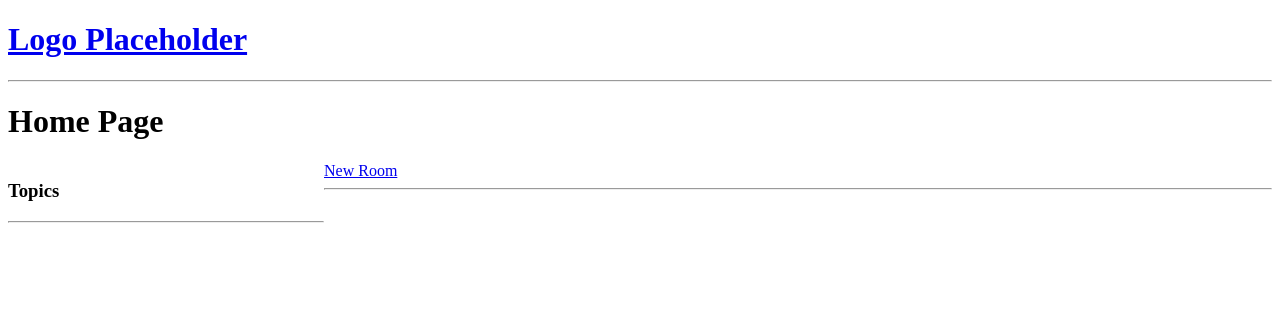
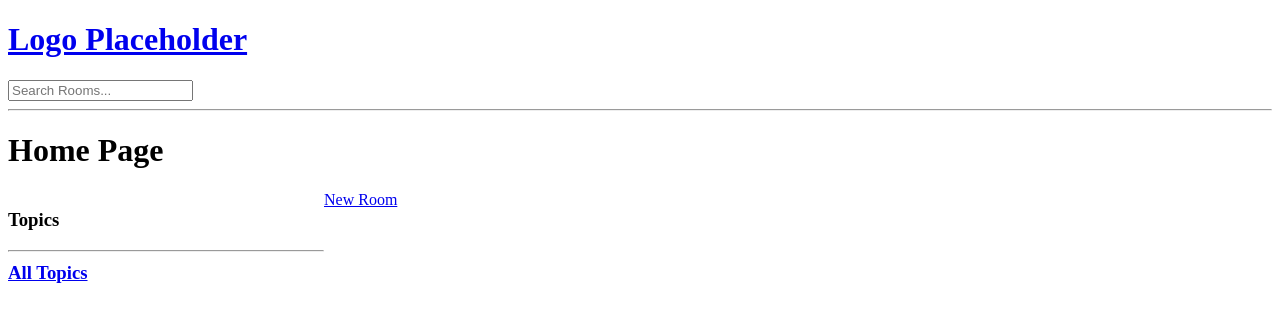
Before and after one commit to solomonbaez/disco-django, a Django app: page / in a window 1280 px wide. Shown: the top 322 px of the page. Run offline with Django 4.2, Linux system fonts and the light colour scheme; data that the repository does not hold is empty.

Commit message:
Added functional search bar to the nav bar

```diff
--- a/base/templates/base/home.html
+++ b/base/templates/base/home.html
@@ -17,19 +17,21 @@
         <h3>Topics<h3>
         <hr>
 
+        <div>
+            <!-- route to topics -->
+            <a href="{% url 'home' %}">All Topics</a>
+        </div>
+
         {% for topic in topics %}
-
-            <div>
-                <!-- route to topics -->
-                <a href="{% url 'home' %}?q={{topic.name}}">{{topic.name}}</a>
-            </div>
-
+        <div>
+            <!-- route to topics -->
+            <a href="{% url 'home' %}?q={{topic.name}}">{{topic.name}}</a>
+        </div>
         {% endfor %}
     </div>
 
     <div>
         <a href="{% url 'create-room' %}">New Room</a>
-        <hr>
 
         {% for room in rooms %}
 
--- a/base/views.py
+++ b/base/views.py
@@ -5,8 +5,13 @@ from .forms import CreateRoomForm
 
 # function based views
 def home(request):
-    # object model manager
-    rooms = Room.objects.all()
+    if request.GET.get("q"):
+        q = request.GET.get("q")
+    else:
+        q = ""
+
+    # case insensitive filtering
+    rooms = Room.objects.filter(topic__name__icontains=q)
     topics = Topic.objects.all()
     context = {
         "rooms": rooms,
--- a/templates/navbar.html
+++ b/templates/navbar.html
@@ -2,4 +2,8 @@
     <h1>Logo Placeholder</h1>
 </a>
 
+<form method="GET" action="{% url 'home' %}">
+    <input type="text" name="q" placeholder="Search Rooms..."/>
+</form>
+
 <hr>
```
